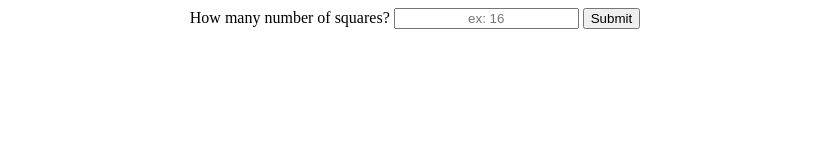
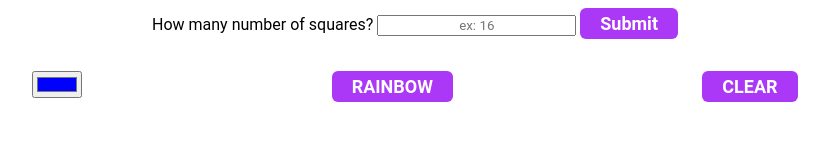
Before and after one commit to clauh9/Etch-A-Sketch, a plain HTML site: page index.html in a window 1280 px wide. Shown: the whole page, without its empty margins (225-1054 px from the left). Drawn offline with Linux system fonts and the light colour scheme.

Commit message:
more functionalities

```diff
--- a/index.html
+++ b/index.html
@@ -15,6 +15,13 @@
 				<input type="text" id="fsquare" name="fsquare" placeholder="ex: 16" />
 				<button class="btn">Submit</button>
 			</nav>
+
+			<div class="btns">
+				<input type="color" id="colorpicker" value="#0000ff"></input>
+				<button id="rainbow">RAINBOW</button>
+				<button id="clear">CLEAR</button>
+			</div>
+
 			<div class="grid-container"></div>
 		</div>
 	</body>
--- a/script.js
+++ b/script.js
@@ -1,6 +1,7 @@
 const container = document.querySelector(".container");
 let gcontainer = document.querySelector(".grid-container");
 let repeat = 0;
+let currentColor = document.getElementById("colorpicker");
 
 function clear_grid() {
 	container.removeChild(gcontainer);
@@ -34,6 +35,7 @@ function create_grid(num_squares) {
 //allows you to mouseover and turn the boxes black
 function start_drawing() {
 	let squares = Array.from(document.querySelectorAll(`.squares`));
+	const rainbow = document.getElementById("rainbow");
 
 	squares.forEach((square) => {
 		square.addEventListener(
@@ -43,8 +45,23 @@ function start_drawing() {
 
 		square.addEventListener(
 			"mouseout",
-			() => ((square.style = "background-color: black;"), false)
+			() => ((square.style.backgroundColor = currentColor.value), false)
 		);
+
+
+		rainbow.addEventListener("click", () => {
+			const randomR = Math.floor(Math.random() * 256);
+			const randomG = Math.floor(Math.random() * 256);
+			const randomB = Math.floor(Math.random() * 256);
+
+			square.addEventListener(
+				"mouseout",
+				() => ((square.style.backgroundColor = `rgb(${randomR}, ${randomG}, ${randomB})`), false)
+			);
+		}
+		);
+
+
 	});
 }
 
@@ -53,3 +70,8 @@ const submit = document.querySelector("button");
 submit.addEventListener("click", () =>
 	create_grid(document.getElementById("fsquare").value)
 );
+//clear screen while mantaining the previous grid
+const clear = document.getElementById("clear");
+clear.addEventListener("click", () =>
+	create_grid(document.getElementById("fsquare").value)
+);
--- a/style.css
+++ b/style.css
@@ -5,6 +5,11 @@
 	-moz-box-sizing: border-box;
 	box-sizing: border-box;
 	text-align: center;
+	font-family: "Roboto", arial;
+	--margin-bottom: 50px;
+	--main-background-color: #1f2937;
+	--pink-color: #aa38f6;
+	--white-txt-color: #f9faf8;
 }
 
 .grid-container {
@@ -13,3 +18,30 @@
 	justify-content: center;
 	align-content: center;
 }
+
+.btns {
+	padding-top: 2rem;
+	display: flex;
+	justify-content: space-evenly;
+}
+
+button {
+	cursor: pointer;
+	border: none;
+	border-radius: 6px;
+	background: var(--pink-color);
+	padding: 5px 20px;
+	color: #fff;
+	text-decoration: none;
+	font-weight: bold;
+	font-size: 18px;
+	align-self: flex-start; /*disables the growing width/button doesnt take up all the XX space */
+}
+
+button:hover {
+	background-color: #3882f6;
+}
+
+button:active {
+	background-color: var(--pink-color);
+}
```
